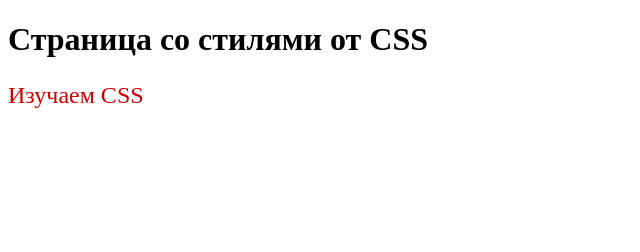
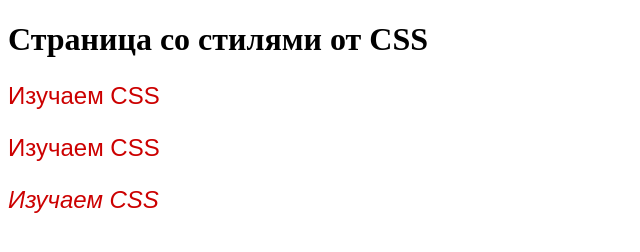
Before and after one commit to AKozhemyako/day9, a plain HTML site: page index.html in a window 1280 px wide. Shown: the whole page, without its empty margins (0-640 px from the left). Drawn offline with Linux system fonts and the light colour scheme.

Commit message:
Add comments and other style include CSS stile

```diff
--- a/css/main.css
+++ b/css/main.css
@@ -1,6 +1,8 @@
+/*Комментарии пишуться в таком стиле обрамленный слешем и между звездочек*/
+/*Это мой первый CSS файлю*/
 @import url("color.css");
 
 p {
 	font-size: 150%;
-	font-style: all;
+	font-family: Arial, Verdana, Times New Roman;
 }
--- a/index.html
+++ b/index.html
@@ -11,5 +11,7 @@
 <body>
 <h1>Страница со стилями от CSS</h1>
 <p>Изучаем CSS</p>
+<p>Изучаем CSS</p>
+<p style="font-style: italic;">Изучаем CSS</p>
 </body>
 </html>
```
